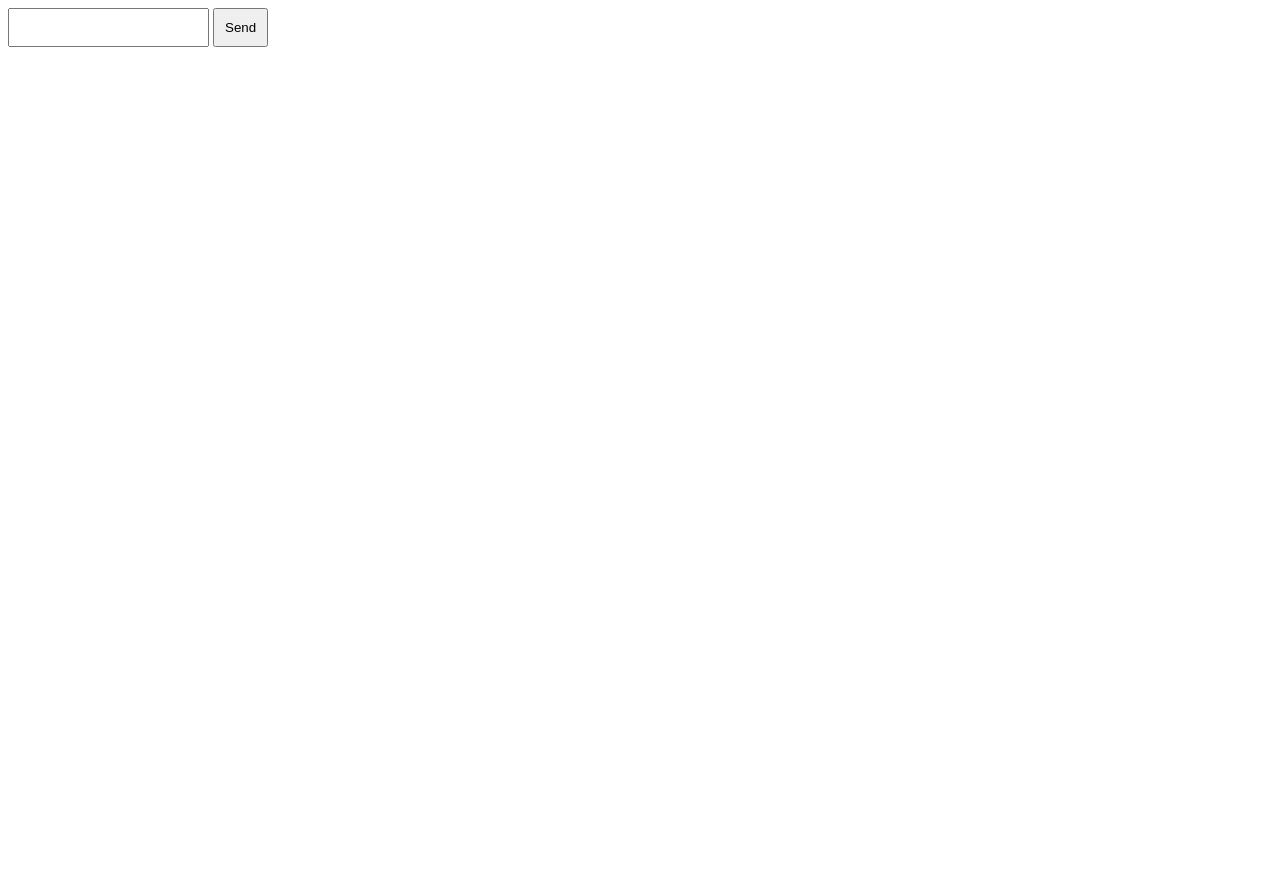
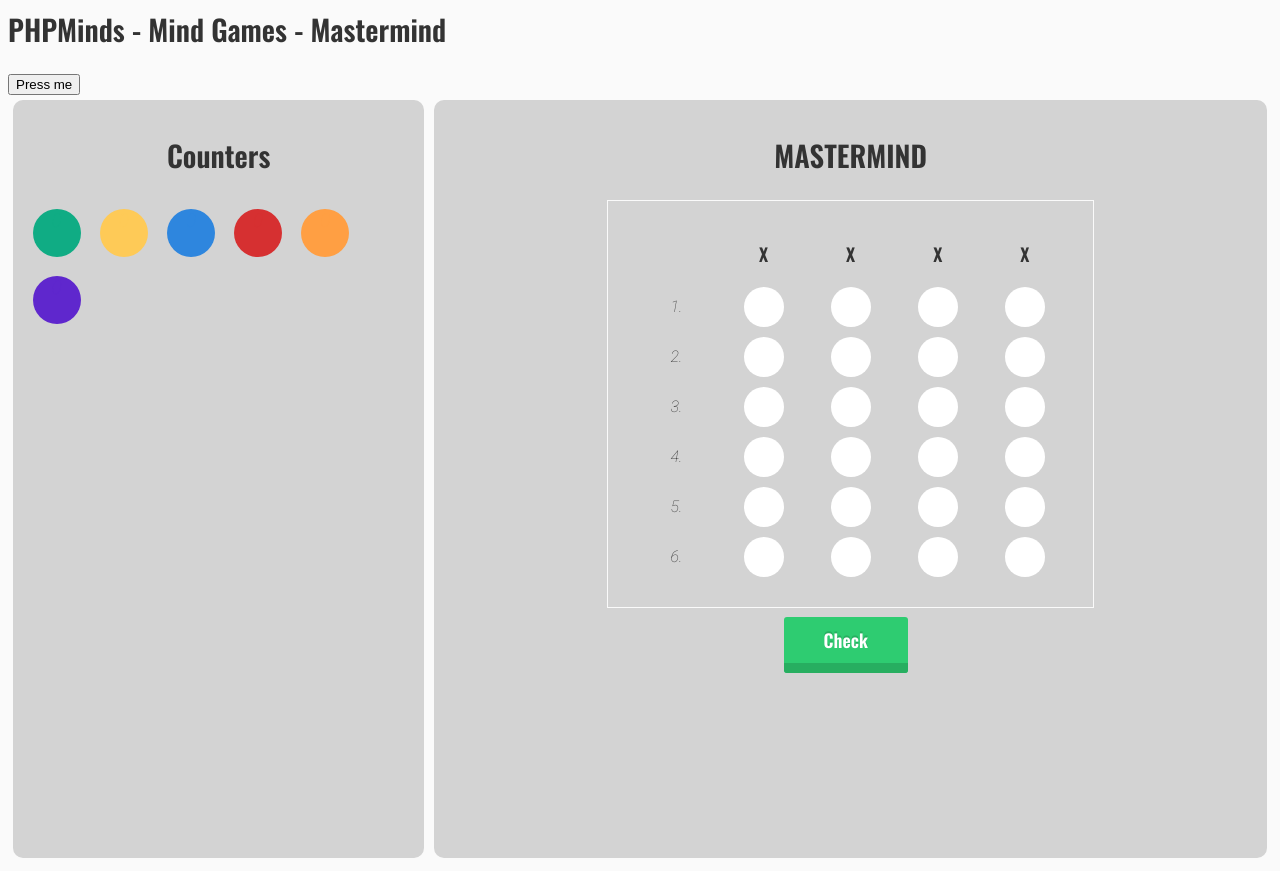
Before and after one commit to sdh100shaun/phpminds-mastermind, a plain HTML site: page public/index.html in a window 1280 px wide. Before the commit the page ends 800 px from the top, so only its background shows below. Drawn offline with nearby package versions, Linux system fonts and the light colour scheme.

Commit message:
added some styling

```diff
--- a/public/game.css
+++ b/public/game.css
@@ -1,24 +1,154 @@
+
+@import url('https://fonts.googleapis.com/css2?family=Oswald:wght@600&display=swap');
+@import url('https://fonts.googleapis.com/css2?family=Oswald:wght@600&family=Roboto:ital,wght@1,100&display=swap');
+
+h1,h2,h3,h4,h5,h6 {
+  font-family: 'Oswald', sans-serif;
+}
+
+body {
+    background-color: #fafafa;
+    font-family: 'Roboto', sans-serif;
+    font-size: 1.2rem;
+    color: #333;
+}
+
+ul {
+    list-style-type: none;
+    margin: 0;
+    padding: 0;
+    overflow: hidden;
+
+}
+li {
+    float: left;
+    margin: 0.5em;
+}
+span.counter{
+    width:2.5em;
+    height: 2.5em;
+    border-radius:100%;
+    display:inline-block;
+}
+
+
 .counter-red {
     background-color:#d63031;
+    color:#d63031;
 }
 .counter-orange {
     background-color:#ff9f43;
+    color:#ff9f43;
 }
 .counter-purple{
     background-color:#5f27cd;
+    color:#5f27cd;
 }
 .counter-yellow {
     background-color:#feca57;
+    color:#feca57;
 }
 .counter-blue {
     background-color:#2e86de;
+    color:#2e86de;
 }
 
 .counter-green {
     background-color:#10ac84;
+    color:#10ac84;
 }
-div.counter{
-    width:30px;
-    height:30px;
-    border-radius:100%;
+.counter-white {
+    background-color:#ffffff;
+    color:#ffffff;
 }
+.row {
+    display: grid;
+    grid-template-columns: 33.334% 66.667%;
+    min-height: 40em;
+  }
+.column {
+    padding: 10px;
+    text-align: center;
+    border-radius: 10px;
+    background-color: #d3d3d3;
+    margin: 5px;
+}
+table {
+    margin: auto;
+    width: 60%;
+    counter-reset: row-num -1;
+    padding: 1.5em;
+    border: #fafafa 1px solid;
+}
+td {
+    background-color: #d3d3d3;
+
+}
+th {
+    text-align: center;
+    font-family: 'Oswald', sans-serif;
+    font-size: large;
+    width: 3em;
+    height: 3em;
+}
+
+td.number {
+    display: table-cell;
+    padding: 0.1em;
+    text-align: center;
+    width: 3em;
+    height: 3em;
+}
+
+table tr {
+    counter-increment: row-num;
+}
+table tr td:first-child::before {
+    content: counter(row-num) ". ";
+}
+td {
+    display: table-cell;
+    padding: 0.1em;
+    text-align: center;
+    width: 3em;
+    height: 3em;
+    margin: 0.9em;
+}
+
+
+.animate
+{
+    transition: all 0.1s;
+    -webkit-transition: all 0.1s;
+}
+
+.action-button
+{
+    position: relative;
+    padding: 10px 40px;
+    margin: 30px 10px 10px 0px;
+    border-radius: 3px;
+    font-size: 18px;
+    font-family: 'Oswald', sans-serif;
+    color: #FFF;
+    text-decoration: none;
+}
+.action-button:active
+{
+    transform: translate(0px,5px);
+    -webkit-transform: translate(0px,5px);
+    border-bottom: 1px solid #d3d3d3;
+}
+
+.checker {
+    width: 100%;
+    margin: auto;
+    text-align: center;
+    padding-top: 1em;
+}
+.green
+{
+    background-color: #2ecc71;
+    border-bottom: 10px solid #27ae60;
+    text-shadow: 0px -2px #27ae60;
+}
--- a/public/index.html
+++ b/public/index.html
@@ -1,26 +1,84 @@
-<html>
+<html lang="en">
 <head>
-    <style>
-        input, button { padding: 10px; }
-    </style>
+<meta charset="utf-8">
+<title>HTML</title>
+<link rel="stylesheet" href="game.css">
+    <script type="module" src="main.js"></script>
 </head>
 <body>
-<input type="text" id="message" />
-<button onclick="transmitMessage()">Send</button>
-<script>
-    // Create a new WebSocket.
-    var socket  = new WebSocket('ws://127.0.0.1:8080');
+   <h2>PHPMinds - Mind Games - Mastermind </h2>
+   <button onclick="mm.sendMessage()" >Press me</button>
+   <div class="row">
+	  <div class="column">
+	   <h2> Counters </h2>
+	   <ul>
+            <li><span class="counter counter-green">0</span></li>
+            <li><span class="counter counter-yellow">0</span></li>
+            <li><span class="counter counter-blue">0</span></li>
+            <li><span class="counter counter-red">0</span></li>
+            <li><span class="counter counter-orange">0</span></li>
+            <li><span class="counter counter-purple">0</span></li>
+       </ul>
+	  </div>
+	  <div class="column">
+	   <h2> MASTERMIND </h2>
+        <table class="table">
+            <tr>
+                <th></th>
+                <th>X</th>
+                <th>X</th>
+                <th>X</th>
+                <th>X</th>
+            </tr>
+            <tr>
+                <td class="number"></td>
+                <td><span class="counter counter-white">0</span></td>
+                <td><span class="counter counter-white">0</span></td>
+                <td><span class="counter counter-white">0</span></td>
+                <td><span class="counter counter-white">0</span></td>
+             </tr>
+             <tr>
+                 <td class="number"></td>
+                <td><span class="counter counter-white">0</span></td>
+                <td><span class="counter counter-white">0</span></td>
+                <td><span class="counter counter-white">0</span></td>
+                <td><span class="counter counter-white">0</span></td>
+             </tr>
+             <tr>
+                 <td class="number"></td>
+                <td><span class="counter counter-white">0</span></td>
+                <td><span class="counter counter-white">0</span></td>
+                <td><span class="counter counter-white">0</span></td>
+                <td><span class="counter counter-white">0</span></td>
+             </tr>
+             <tr>
+                 <td class="number"></td>
+                <td><span class="counter counter-white">0</span></td>
+                <td><span class="counter counter-white">0</span></td>
+                <td><span class="counter counter-white">0</span></td>
+                <td><span class="counter counter-white">0</span></td>
+             </tr>
+            <tr>
+                <td class="number"></td>
+                <td><span class="counter counter-white">0</span></td>
+                <td><span class="counter counter-white">0</span></td>
+                <td><span class="counter counter-white">0</span></td>
+                <td><span class="counter counter-white">0</span></td>
+            </tr>
+            <tr>
+                <td class="number"></td>
+                <td><span class="counter counter-white">0</span></td>
+                <td><span class="counter counter-white">0</span></td>
+                <td><span class="counter counter-white">0</span></td>
+                <td><span class="counter counter-white">0</span></td>
+            </tr>
+        </table>
+          <div class="checker">
+                <a href="#" class="action-button shadow animate green">Check</a>
+          </div>
+	  </div>
 
-    // Define the
-    var message = document.getElementById('message');
+	</div>
 
-    function transmitMessage() {
-        socket.send("{\"0\":\"red\", \"1\":\"green\", \"2\":\"purple\", \"3\":\"yellow\"}");
-    }
-
-    socket.onmessage = function(e) {
-        alert( e.data );
-    }
-</script>
 </body>
 </html>
--- /dev/null
+++ b/public/main.js
@@ -0,0 +1,10 @@
+import {mastermind} from "./messages.js";
+
+const url = '127.0.0.1:8085';
+let socket = new WebSocket('ws://' + url);
+let mm = mastermind().init(socket);
+console.log(mm);
+
+socket.onmessage = function (e) {
+    alert(e.data)
+}
```
Also changed, not shown: README.md (added), 3 other files.
